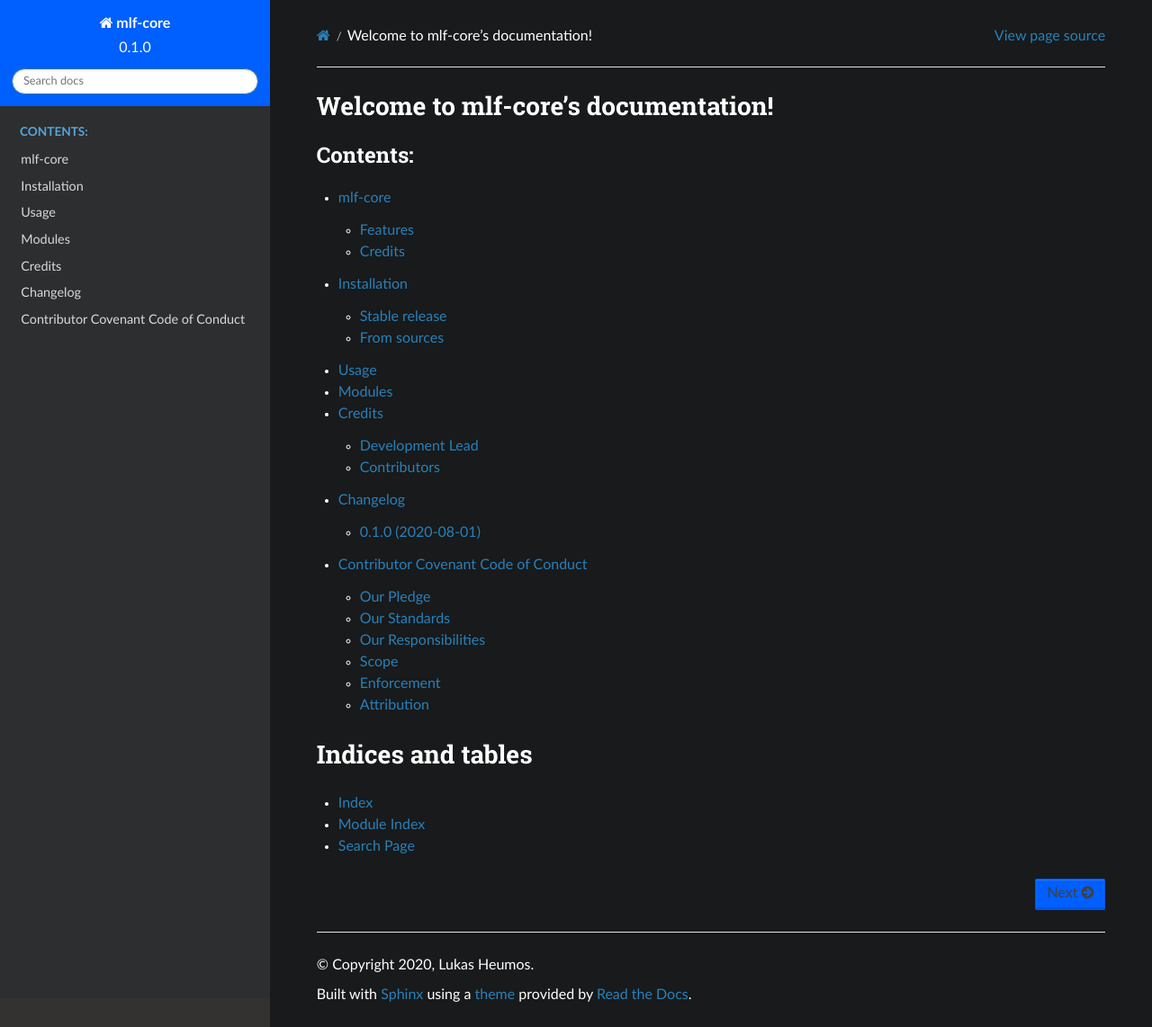
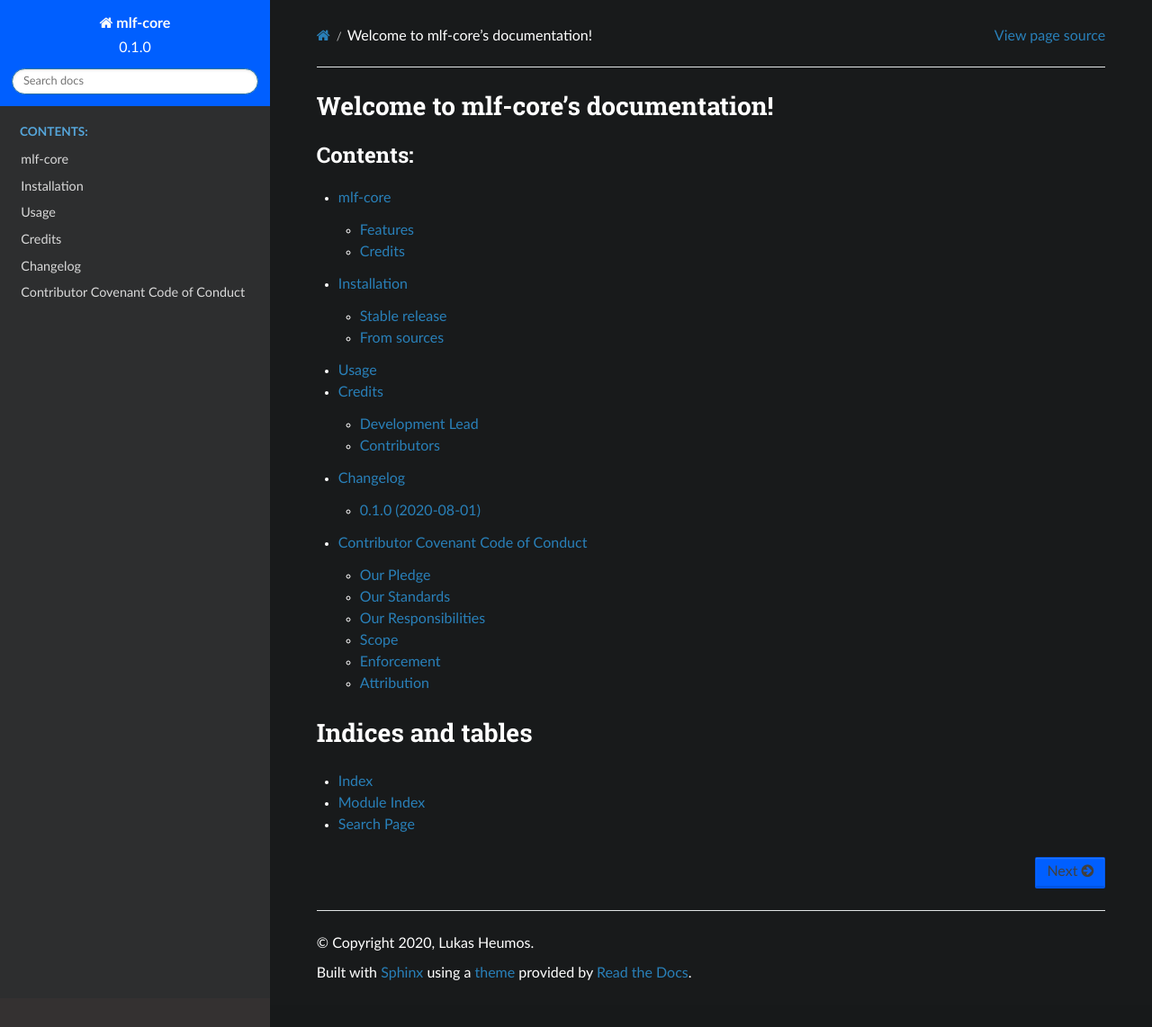
Before and after one commit to mlf-core/mlf-core, a Sphinx documentation site: the page built from docs/index.rst, in a window 1280 px wide and 1142 px high. Shown: the whole window at 90% size. Built offline with Sphinx 7.4.7 and the Read the Docs theme 2.0.0, drawn with Linux system fonts in a browser that asks for light colours.

Commit message:
fixed docs by removing modules
Signed-off-by: Zethson <lukas.heumos@posteo.net>

```diff
--- a/docs/index.rst
+++ b/docs/index.rst
@@ -7,7 +7,6 @@ Welcome to mlf-core's documentation!
    readme
    installation
    usage
-   modules
    authors
    changelog
    code_of_conduct
--- a/docs/modules.rst
+++ /dev/null
@@ -1,5 +0,0 @@
-=======
-Modules
-=======
-
-.. automodapi:: mlf_core.mlf_core
```
